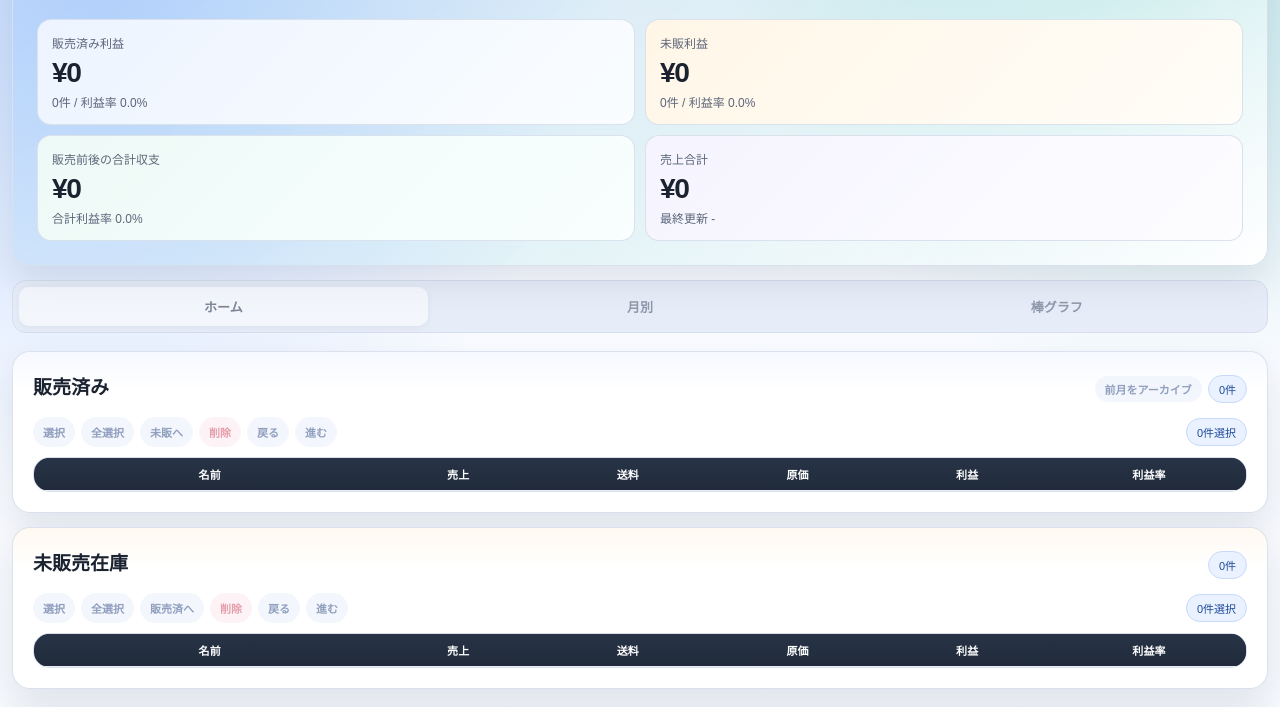
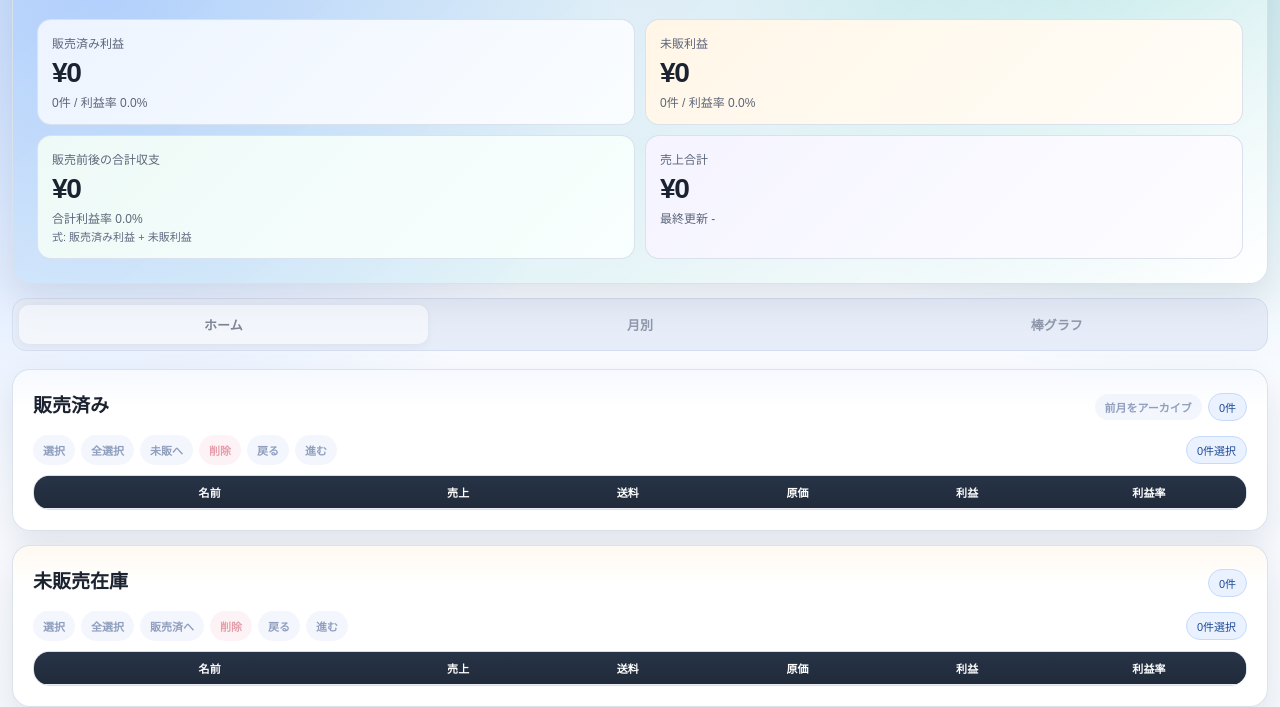
Before and after one commit to ut6119/mercari, a website: page modern-webapp/public/index.html in a window 1280 px wide. Shown: the part 119-826 px from the top of the page. Drawn offline with Linux system fonts and the light colour scheme; no server answers.

Commit message:
Show overall net formula under margin note

```diff
--- a/modern-webapp/public/index.html
+++ b/modern-webapp/public/index.html
@@ -103,6 +103,7 @@
       .stat-label { font-size: 12px; color: var(--muted); }
       .stat-value { margin-top: 6px; font-size: clamp(20px, 2.2vw, 30px); font-weight: 800; letter-spacing: -0.05em; }
       .stat-note { margin-top: 4px; font-size: 12px; color: var(--muted); }
+      .stat-formula { margin-top: 2px; font-size: 11px; color: #5f6980; }
 
       .view-tabs {
         display: grid;
@@ -483,6 +484,7 @@
             <div class="stat-label">販売前後の合計収支</div>
             <div class="stat-value" id="overallNetValue">¥0</div>
             <div class="stat-note" id="overallNetNote">合計利益率 0.0%</div>
+            <div class="stat-note stat-formula">式: 販売済み利益 + 未販利益</div>
           </div>
           <div class="stat">
             <div class="stat-label">売上合計</div>
```
